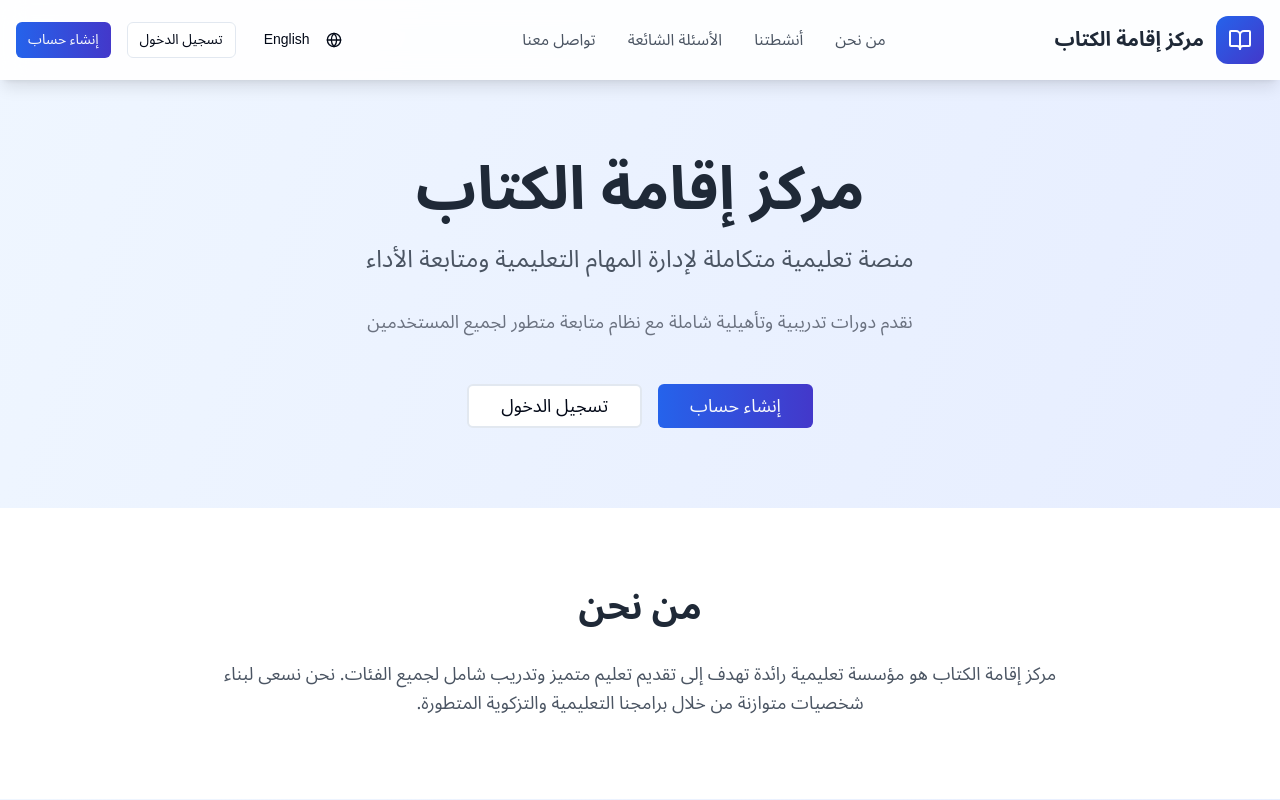
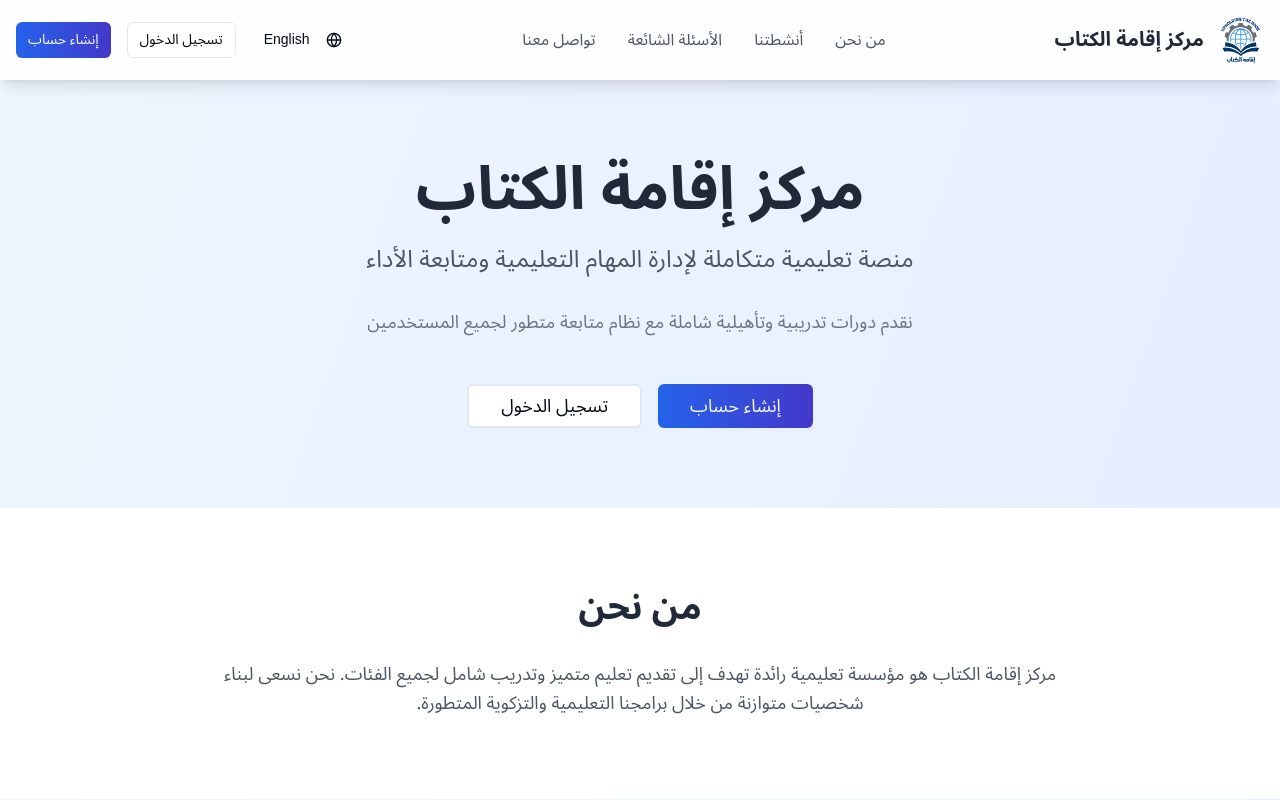
Before and after one commit to MostafaEsmat22/kitabi-iqama-center, a React (Vite) app: page / in a window 1280 px wide. Shown: the top 800 px of the page. Built offline with nearby package versions, Linux system fonts and the light colour scheme.

Commit message:
Add logo to the project
Use the provided logo in the project.

```diff
--- a/index.html
+++ b/index.html
@@ -22,7 +22,7 @@
     <meta name="twitter:description" content="منصة تعليمية متكاملة لإدارة المهام التعليمية ومتابعة الأداء" />
 
     <!-- Favicon -->
-    <link rel="icon" type="image/svg+xml" href="/favicon.svg" />
+    <link rel="icon" href="/lovable-uploads/3655de23-c3ef-447f-b395-45902c3e9256.png" type="image/png">
     <link rel="alternate icon" href="/favicon.ico" />
 
     <!-- Preconnect to Google Fonts -->
@@ -33,7 +33,7 @@
     <meta name="theme-color" content="#2563eb" />
 
     <!-- Apple Touch Icon -->
-    <link rel="apple-touch-icon" sizes="180x180" href="/apple-touch-icon.png" />
+    <link rel="apple-touch-icon" sizes="180x180" href="/lovable-uploads/3655de23-c3ef-447f-b395-45902c3e9256.png" />
 
     <!-- Manifest for PWA -->
     <link rel="manifest" href="/site.webmanifest" />
--- a/src/pages/Index.tsx
+++ b/src/pages/Index.tsx
@@ -1,4 +1,3 @@
-
 import React, { useState } from 'react';
 import { Button } from "@/components/ui/button";
 import { Card, CardContent, CardDescription, CardHeader, CardTitle } from "@/components/ui/card";
@@ -209,8 +208,12 @@ const Index = () => {
           <div className="flex items-center justify-between">
             {/* Logo */}
             <div className="flex items-center space-x-3 rtl:space-x-reverse">
-              <div className="w-12 h-12 bg-gradient-to-br from-blue-600 to-indigo-700 rounded-xl flex items-center justify-center">
-                <BookOpen className="h-6 w-6 text-white" />
+              <div className="w-12 h-12 flex items-center justify-center">
+                <img
+                  src="/lovable-uploads/3655de23-c3ef-447f-b395-45902c3e9256.png"
+                  alt="مركز إقامة الكتاب"
+                  className="w-12 h-12 object-contain"
+                />
               </div>
               <div>
                 <h1 className="text-xl font-bold text-gray-800">{currentContent.title}</h1>
@@ -510,8 +513,12 @@ const Index = () => {
           <div className="grid md:grid-cols-4 gap-8">
             <div>
               <div className="flex items-center space-x-3 rtl:space-x-reverse mb-4">
-                <div className="w-10 h-10 bg-gradient-to-br from-blue-600 to-indigo-700 rounded-lg flex items-center justify-center">
-                  <BookOpen className="h-5 w-5 text-white" />
+                <div className="w-10 h-10 flex items-center justify-center">
+                  <img
+                    src="/lovable-uploads/3655de23-c3ef-447f-b395-45902c3e9256.png"
+                    alt="مركز إقامة الكتاب"
+                    className="w-10 h-10 object-contain"
+                  />
                 </div>
                 <h4 className="text-lg font-bold">{currentContent.title}</h4>
               </div>
```
Also changed, not shown: public/lovable-uploads/3655de23-c3ef-447f-b395-45902c3e9256.png (added).
